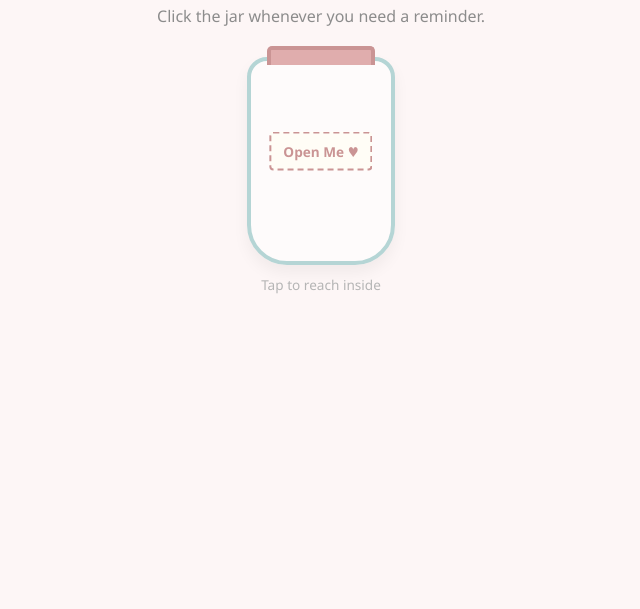
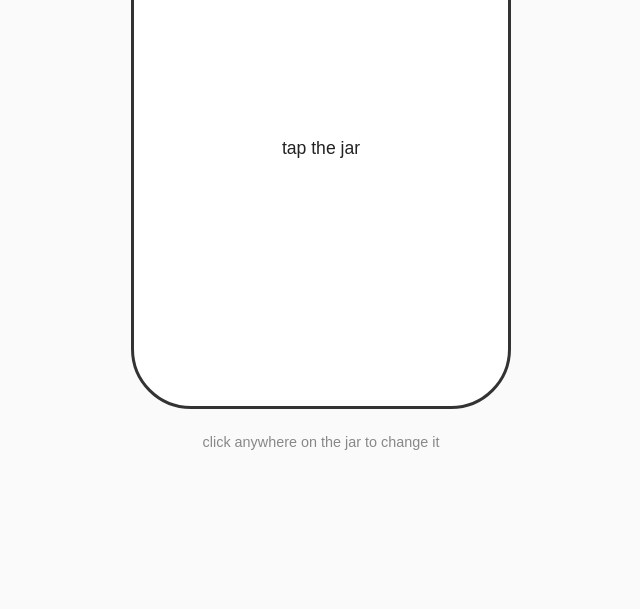
Before and after one commit to girthquake315/for-my-dearest, a plain HTML site: page index.html in a window 1280 px wide. Shown: the part 231-840 px from the top of the page, without its empty margins (319-959 px from the left). After the commit the page ends 800 px from the top, so only its background shows below. Drawn offline with Linux system fonts and the light colour scheme.

Commit message:
Update index.html

```diff
--- a/index.html
+++ b/index.html
@@ -3,197 +3,157 @@
 <head>
     <meta charset="UTF-8">
     <meta name="viewport" content="width=device-width, initial-scale=1.0">
-    <title>Your Jar of Smiles</title>
+    <title>for ramona</title>
     <style>
-        /* Base Styling */
+        * {
+            box-sizing: border-box;
+            -webkit-tap-highlight-color: transparent;
+        }
+
         body {
-            font-family: 'Segoe UI', Tahoma, Geneva, Verdana, sans-serif;
-            background: #fdf6f6; /* Soft, warm background */
-            color: #4a4a4a;
+            font-family: Arial, sans-serif;
+            background: #fafafa;
+            color: #333333;
+            margin: 0;
+            padding: 20px;
             display: flex;
             flex-direction: column;
             align-items: center;
             justify-content: center;
             min-height: 100vh;
-            margin: 0;
-            padding: 20px;
-            text-align: center;
         }
 
-        h1 {
-            color: #d17a7a;
-            font-size: 2rem;
-            margin-bottom: 5px;
+        /* Large, focal minimalist jar */
+        .jar-container {
+            cursor: pointer;
+            width: 100%;
+            max-width: 380px;
+            height: 520px;
+            background: #ffffff;
+            border: 3px solid #333333;
+            border-radius: 30px 30px 60px 60px;
+            position: relative;
+            padding: 30px 20px;
+            display: flex;
+            flex-direction: column;
+            align-items: center;
+            justify-content: center;
         }
 
-        p.subtitle {
-            color: #8c8c8c;
-            margin-bottom: 30px;
-        }
-
-        /* The Jar Container & Animation */
-        .jar-container {
-            position: relative;
-            cursor: pointer;
-            transition: transform 0.2s ease;
-        }
-
-        .jar-container:hover {
-            transform: scale(1.05);
-        }
-
-        /* Pure CSS Mason Jar */
-        .jar {
-            width: 140px;
-            height: 200px;
-            background: rgba(255, 255, 255, 0.6);
-            border: 4px solid #b5d5d5;
-            border-radius: 20px 20px 40px 40px;
-            position: relative;
-            box-shadow: 0 8px 16px rgba(0,0,0,0.05);
-        }
-
-        /* Jar Lid */
-        .jar::before {
+        .jar-container::before {
             content: '';
             position: absolute;
             top: -15px;
             left: 50%;
             transform: translateX(-50%);
-            width: 100px;
+            width: 160px;
             height: 15px;
-            background: #e0adad;
-            border-radius: 5px 5px 0 0;
-            border: 4px solid #ca9494;
-            border-bottom: none;
+            background: #ffffff;
+            border: 3px solid #333333;
+            border-radius: 8px 8px 0 0;
         }
 
-        /* Little Tag on the Jar */
-        .jar-tag {
-            position: absolute;
-            top: 45%;
-            left: 50%;
-            transform: translate(-50%, -50%);
-            background: #fffdf6;
-            border: 2px dashed #ca9494;
-            padding: 8px 12px;
-            font-size: 0.85rem;
-            color: #ca9494;
-            font-weight: bold;
-            border-radius: 4px;
-            white-space: nowrap;
+        .jar-content {
+            width: 100%;
+            height: 100%;
+            display: flex;
+            flex-direction: column;
+            align-items: center;
+            justify-content: center;
+            text-align: center;
         }
 
-        /* The Compliment Box */
-        .compliment-box {
-            margin-top: 30px;
-            min-height: 80px;
-            max-width: 400px;
-            width: 100%;
-            padding: 20px;
+        /* Simple polaroid style image frame */
+        .couple-photo {
+            width: 95%;
+            max-height: 260px;
+            object-fit: cover;
+            border: 1px solid #eeeeee;
+            padding: 6px;
             background: #ffffff;
-            border-radius: 12px;
-            box-shadow: 0 4px 10px rgba(0,0,0,0.05);
-            display: flex;
-            align-items: center;
-            justify-content: center;
-            font-size: 1.1rem;
-            font-weight: 500;
-            line-height: 1.5;
-            opacity: 0;
-            transform: translateY(10px);
-            transition: all 0.4s ease;
+            margin-bottom: 25px;
+            display: none; /* Hidden until clicked */
         }
 
-        .compliment-box.show {
-            opacity: 1;
-            transform: translateY(0);
+        .note-text {
+            font-size: 1.1rem;
+            line-height: 1.5;
+            padding: 0 10px;
+            color: #222222;
         }
 
-        /* Hint text */
-        .hint {
-            font-size: 0.85rem;
-            color: #b5b5b5;
-            margin-top: 10px;
-        }
-
-        /* Shaking animation when clicked */
-        @keyframes shake {
-            0% { transform: translate(0, 0) rotate(0deg); }
-            20% { transform: translate(-5px, 0) rotate(-5deg); }
-            40% { transform: translate(5px, 0) rotate(5deg); }
-            60% { transform: translate(-5px, 0) rotate(-5deg); }
-            80% { transform: translate(5px, 0) rotate(5deg); }
-            100% { transform: translate(0, 0) rotate(0deg); }
-        }
-
-        .shake {
-            animation: shake 0.4s ease;
+        .click-hint {
+            margin-top: 25px;
+            font-size: 0.9rem;
+            color: #888888;
         }
     </style>
 </head>
 <body>
 
-    <h1>A Jar Full of Reasons</h1>
-    <p class="subtitle">Click the jar whenever you need a reminder.</p>
-
-    <!-- The interactive Jar -->
-    <div class="jar-container" id="jarContainer" onclick="drawCompliment()">
-        <div class="jar">
-            <div class="jar-tag">Open Me ♥</div>
+    <div class="jar-container" onclick="drawNote()">
+        <div class="jar-content">
+            <img id="photoDisplay" class="couple-photo" src="" alt="us">
+            <div id="textDisplay" class="note-text">
+                tap the jar
+            </div>
         </div>
     </div>
 
-    <p class="hint">Tap to reach inside</p>
-
-    <!-- Where the compliment pops up -->
-    <div class="compliment-box" id="complimentBox">
-        Click the jar to pull out a note!
-    </div>
+    <div class="click-hint">click anywhere on the jar to change it</div>
 
     <script>
-        // --- ADD YOUR CUSTOM COMPLIMENTS HERE ---
-        const compliments = [
-            "Your laugh is literally my favorite sound in the world.",
-            "You are so incredibly resilient, and I admire your strength every day.",
-            "Just thinking about you makes my hardest days so much easier.",
-            "I love the specific way your eyes light up when you're excited about something.",
-            "You make the world a softer, kinder place just by being in it.",
-            "You are my favorite person to do absolutely nothing with.",
-            "I'm so incredibly proud of you and everything you do.",
-            "You have the most beautiful heart I've ever known."
+        // Core notes matched up with file names we will upload
+        const standardNotes = [
+            {
+                text: "i truly think you're the prettiest girl in the world",
+                image: "pic1.png"
+            },
+            {
+                text: "you're such an easy person to love",
+                image: "pic2.png"
+            },
+            {
+                text: "ever since the day i met you, you've been on my mind almost every minute of the day",
+                image: "pic3.png"
+            },
+            {
+                text: "i truly think you're the prettiest girl in the world",
+                image: "pic4.png"
+            }
         ];
+
+        // The rare note matched up with your suit/formal picture
+        const rareNote = {
+            text: "i can see myself marrying you someday ramona",
+            image: "pic5.png"
+        };
 
         let lastIndex = -1;
 
-        function drawCompliment() {
-            const jar = document.getElementById('jarContainer');
-            const box = document.getElementById('complimentBox');
+        function drawNote() {
+            const textDisplay = document.getElementById('textDisplay');
+            const photoDisplay = document.getElementById('photoDisplay');
 
-            // Add the shaking effect
-            jar.classList.add('shake');
+            let selectedNote;
 
-            // Remove the shake class after animation finishes so it can be re-triggered
-            setTimeout(() => {
-                jar.classList.remove('shake');
-            }, 400);
-
-            // Hide the box slightly for a smooth fade-in transition
-            box.classList.remove('show');
-
-            setTimeout(() => {
-                // Pick a random compliment (ensuring it doesn't repeat the exact same one twice in a row)
+            // 10% chance for the rare marriage note, 90% for standard notes
+            if (Math.random() < 0.10) {
+                selectedNote = rareNote;
+            } else {
                 let randomIndex;
                 do {
-                    randomIndex = Math.floor(Math.random() * compliments.length);
-                } while (randomIndex === lastIndex && compliments.length > 1);
+                    randomIndex = Math.floor(Math.random() * standardNotes.length);
+                } while (randomIndex === lastIndex && standardNotes.length > 1);
 
                 lastIndex = randomIndex;
+                selectedNote = standardNotes[randomIndex];
+            }
 
-                // Display the new compliment
-                box.innerText = compliments[randomIndex];
-                box.classList.add('show');
-            }, 200);
+            // Zero transitions, clean instant text and picture swap
+            textDisplay.innerText = selectedNote.text;
+            photoDisplay.src = selectedNote.image;
+            photoDisplay.style.display = "block";
         }
     </script>
 </body>
```
